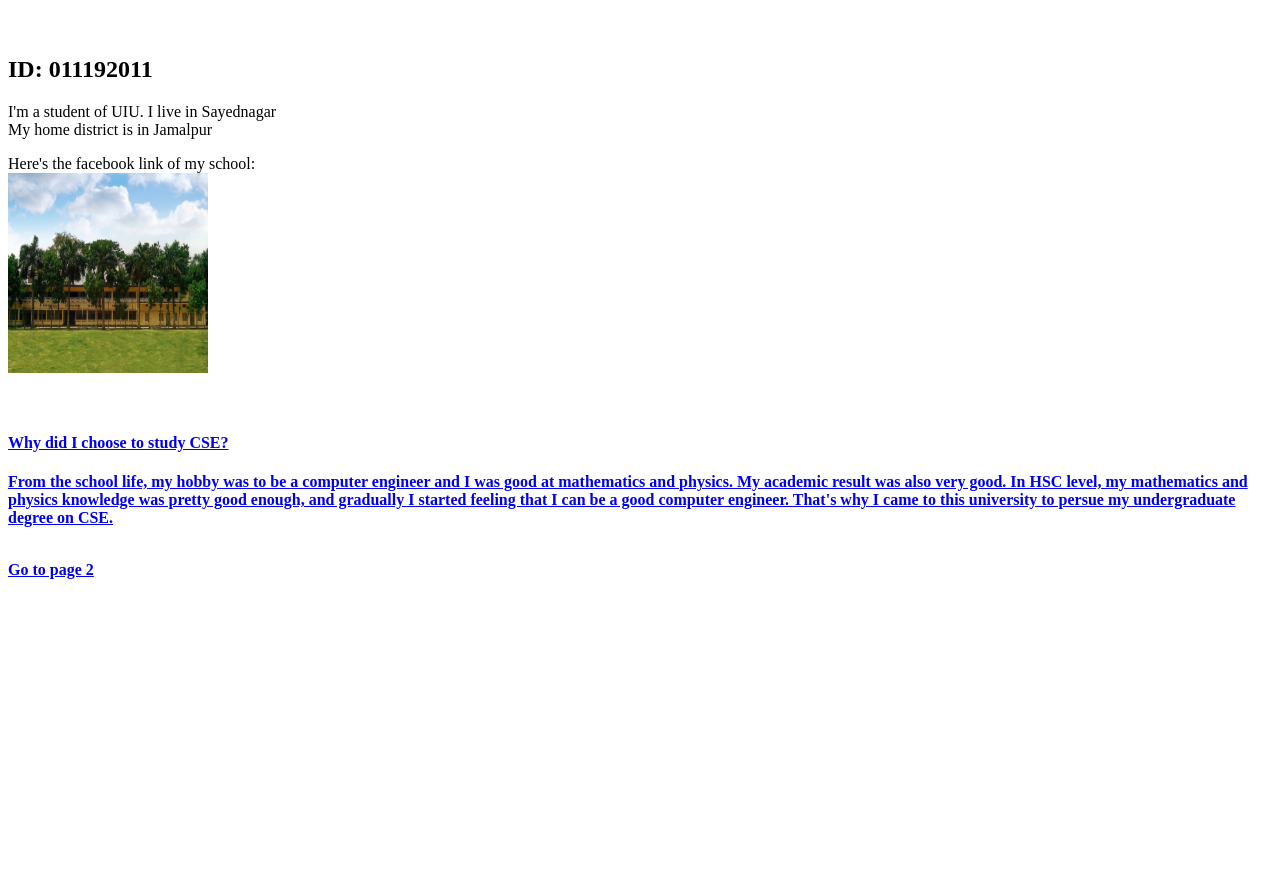
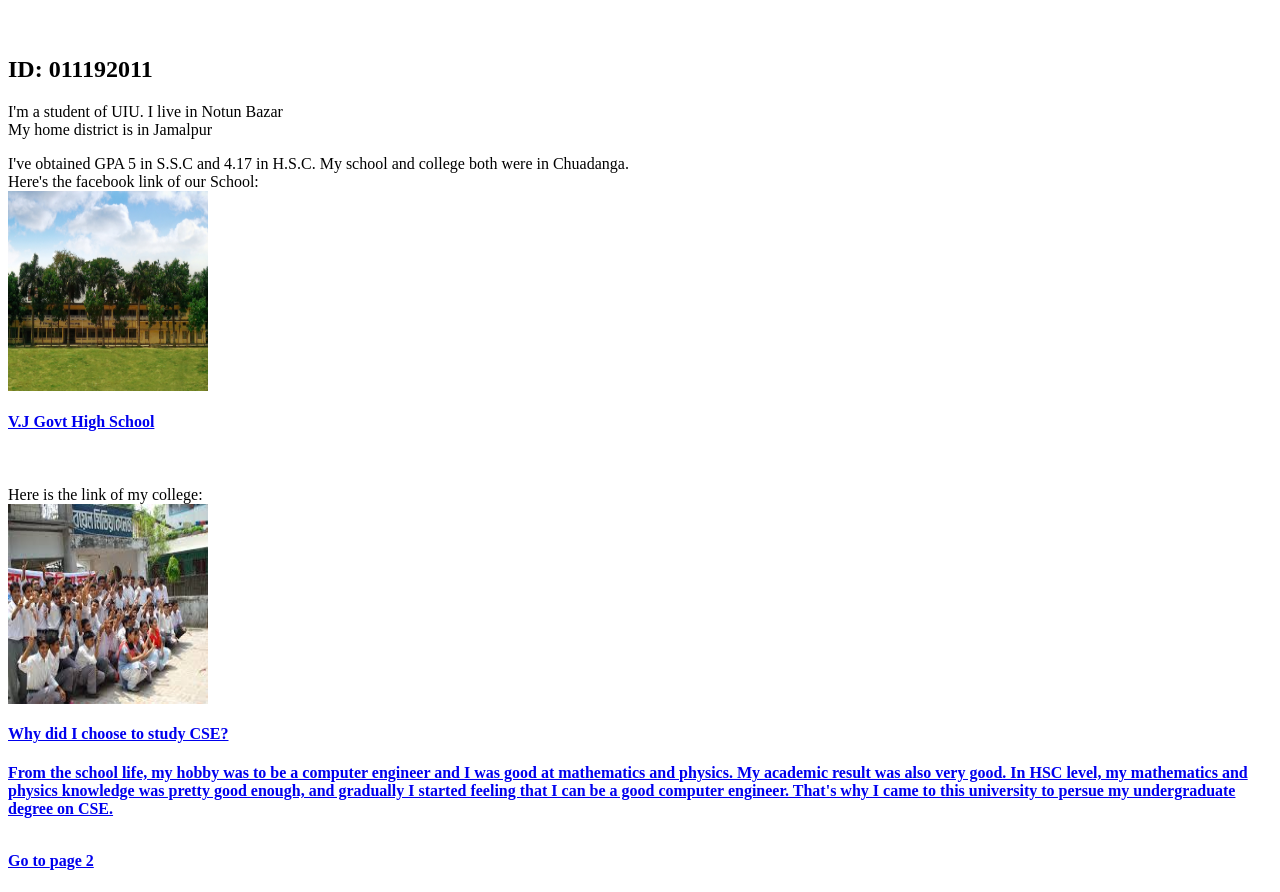
Before and after one commit to joy-12/joy-12.github.io, a plain HTML site: page index.html in a window 1280 px wide. Shown: the part 48-940 px from the top of the page. Before the commit the page ends 800 px from the top, so only its background shows below. Drawn offline with Linux system fonts and the light colour scheme.

Commit message:
Update index.html

```diff
--- a/index.html
+++ b/index.html
@@ -5,18 +5,19 @@
   <body>
     <h1>Joy Chandro Mitro</h1><br>
     <h2>ID: 011192011</h2>
-    <p>I'm a student of UIU. I live in Sayednagar<br>
+    <p>I'm a student of UIU. I live in Notun Bazar<br>
       My home district is in Jamalpur</p>
 
-    <p>Here's the facebook link of my school:<br>
+    <p>I've obtained GPA 5 in S.S.C and 4.17 in H.S.C. My school and college both were in Chuadanga.<br>
+    Here's the facebook link of our School:<br>
        <img src="school.jpg" height="200" width="200"><br>
-        <h4><a href="https://www.facebook.com/pages/category/School/Sarishabari-Riaz-Uddin-Talukder-High-School</a></h4><br>
+        <h4><a href="https://www.facebook.com/pages/category/School/Sarishabari-Riaz-Uddin-Talukder-High-School-291646264207811/">V.J Govt High School</a></h4><br>
         <p>Here is the link of my college:<br>
         <img src="college.jpg" height="200" width="200"><br>
         <h4><a href="https://www.facebook.com/royalmediacollege.mymensingh/</a></h4><br>
       <h4><b> Why did I choose to study CSE? </b></h4>
       <p>From the school life, my hobby was to be a computer engineer and I was good at mathematics and physics. My academic result was also very good. In HSC level, my mathematics and physics knowledge was pretty good enough, and gradually I started feeling that I can be a good computer engineer. That's why I came to this university to persue my undergraduate degree on CSE. </p> <br>
-      <a href="page2.html">Go to page 2</a> <br>
+     Go to <a href="page2.html"> page 2</a> <br>
 
    </body>
 </html>
```
